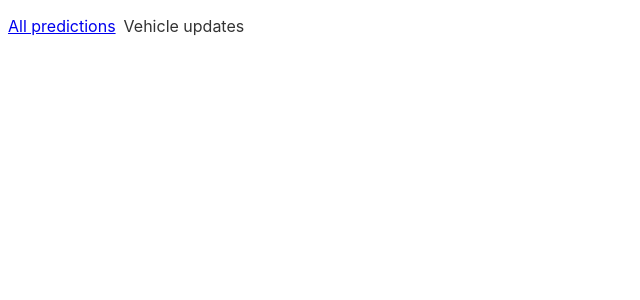
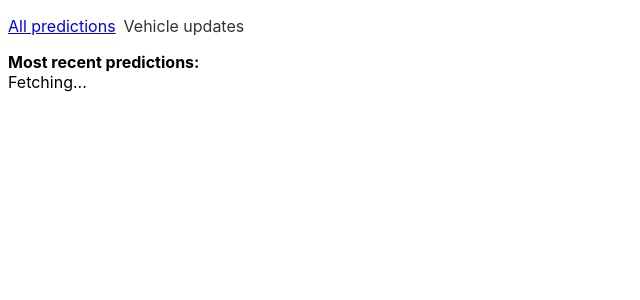
Before and after one commit to alexnorton/london-map, a React (Create React App) app in the folder predictions-test/: page /vehicle-updates in a window 1280 px wide. Shown: the top 300 px of the page, without its empty margins (0-640 px from the left). Built offline with nearby package versions, Linux system fonts and the light colour scheme; no server answers.

Commit message:
Show countdown and fetch status

```diff
--- a/predictions-test/src/vehicle-updates/index.js
+++ b/predictions-test/src/vehicle-updates/index.js
@@ -1,13 +1,106 @@
 import React, { Component } from 'react';
+
+const REFRESH_RATE = 10;
 
 class VehicleUpdates extends Component {
   constructor() {
     super();
-    this.state = {};
+
+    this.state = {
+      lastTime: null,
+      vehicles: {},
+      countDown: REFRESH_RATE,
+      fetching: true,
+    };
+
+    this.updateData = this.updateData.bind(this);
+    this.countDown = this.countDown.bind(this);
+  }
+
+  async componentDidMount() {
+    await this.updateData();
+  }
+
+  componentWillUnmount() {
+    clearTimeout(this.timeout);
+  }
+
+  countDown(start) {
+    if (!start && this.state.countDown === 1) {
+      this.updateData();
+      return;
+    }
+    this.setState({ countDown: start || this.state.countDown - 1 });
+    this.timeout = setTimeout(this.countDown, 1000);
+  }
+
+  async updateData() {
+    console.log('Fetching predictions');
+
+    this.setState({ fetching: true });
+
+    const res = await fetch(
+      'https://api.tfl.gov.uk/mode/tube/arrivals?count=-1'
+    );
+
+    const predictions = await res.json();
+
+    const predictionsTime = new Date(predictions[0].timestamp);
+
+    let stateUpdate;
+
+    if (predictionsTime <= this.state.lastTime) {
+      stateUpdate = { stale: true };
+      console.log('Got stale predictions');
+    } else {
+      stateUpdate = { stale: false, lastTime: predictionsTime };
+
+      console.log('Got fresh predictions');
+
+      const victoriaLinePredictions = predictions.filter(
+        ({ lineId }) => lineId === 'victoria'
+      );
+
+      const vehicleIds = victoriaLinePredictions.reduce(
+        (currentIds, { vehicleId }) => {
+          if (currentIds.indexOf(vehicleId) === -1) {
+            return [...currentIds, vehicleId];
+          }
+          return currentIds;
+        },
+        []
+      );
+
+      console.log(vehicleIds);
+
+      // victoriaLinePredictions.forEach(prediction => {
+      //   const { lineId, vehicleId } = prediction;
+      // });
+    }
+
+    this.setState({ ...stateUpdate, fetching: false });
+
+    this.countDown(REFRESH_RATE);
   }
 
   render() {
-    return <div />;
+    return (
+      <div>
+        <strong>Most recent predictions: </strong>
+        {this.state.lastTime && this.state.lastTime.toISOString()}
+        <br />
+        {this.state.fetching
+          ? 'Fetching...'
+          : `Next fetch in ${this.state.countDown}`}
+        {this.state.stale &&
+          !this.state.fetching && (
+            <>
+              <br />
+              Got stale data
+            </>
+          )}
+      </div>
+    );
   }
 }
 
```
